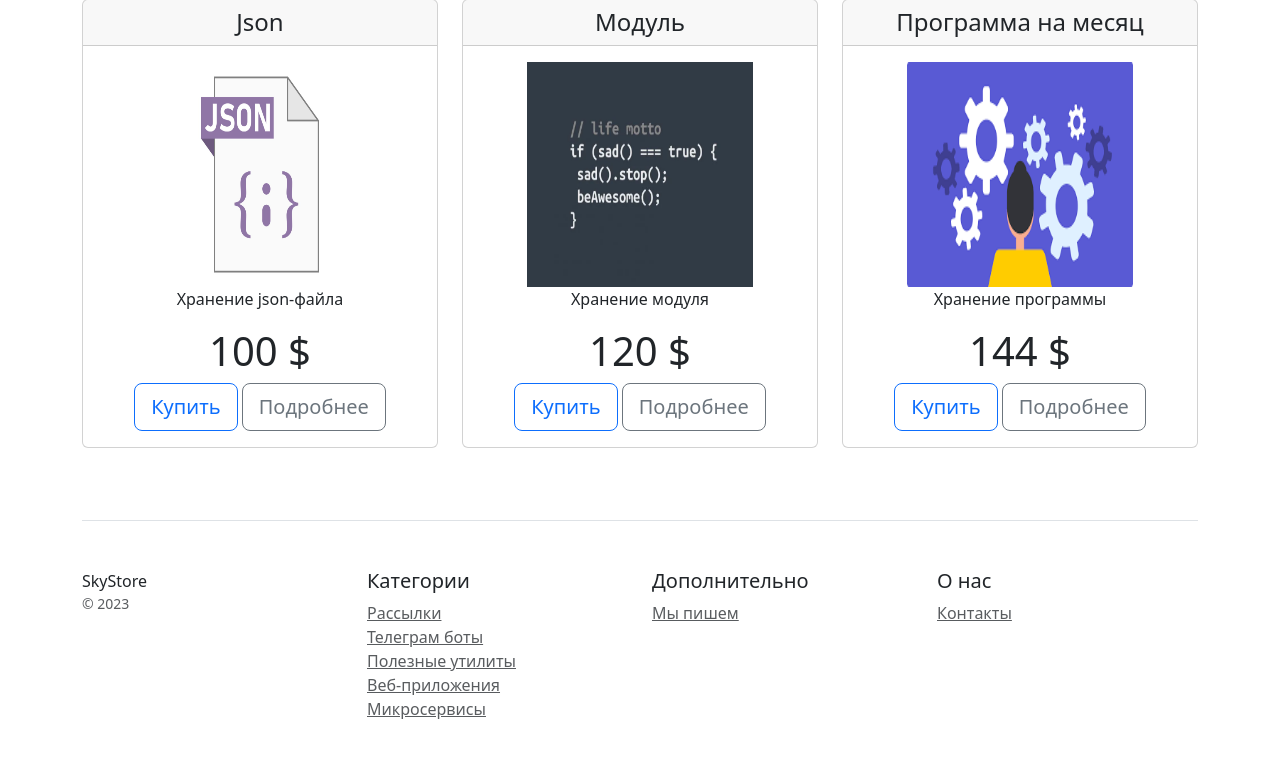
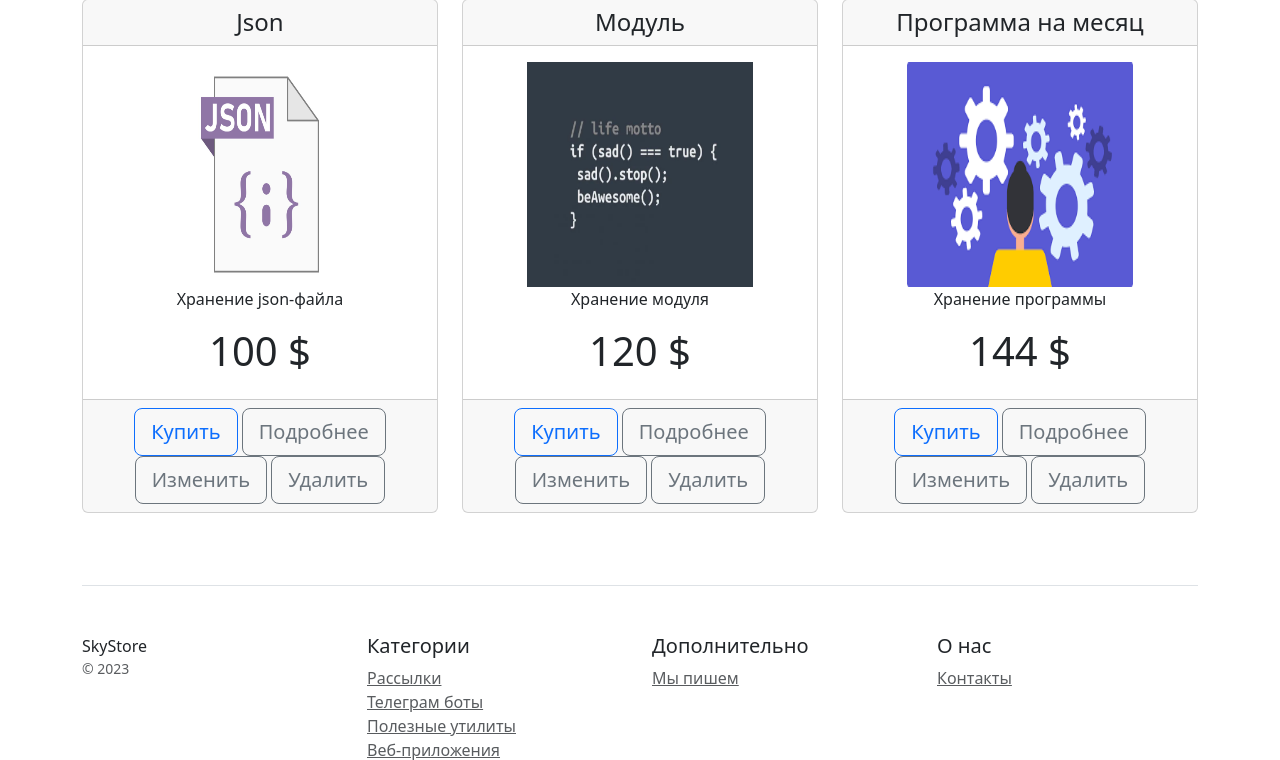
Before and after one commit to jalerron/home_work_19.2, a Django app: page / in a window 1280 px wide. Shown: the part 462-1222 px from the top of the page. Before the commit the page ends 1181 px from the top, so only its background shows below. Run offline with Django 5.2, Linux system fonts and the light colour scheme; data comes from the database, SQL or seed files in the repository; some libraries are stand-ins or nearby versions.

Commit message:
fix card

```diff
--- a/catalog/templates/catalog/includes/inc_cards.html
+++ b/catalog/templates/catalog/includes/inc_cards.html
@@ -10,9 +10,20 @@
             <img src="{{ object.image|mediapath }}" width="70%" height="225"/>
             <p class="card-text">{{ object.description|slice:':100' }}</p>
             <h1 class="text-center card-title pricing-card-title">{{ object.price_for_one }} $</h1>
-            <button type="button" class="btn btn-lg btn-block btn-outline-primary">Купить</button>
-            <a type="button" class="btn btn-lg btn_block btn-outline-secondary"
-               href="{% url 'catalog:product_detail' product_id=object.pk %}">Подробнее</a>
+            <!--            <button type="button" class="btn btn-lg btn-block btn-outline-primary">Купить</button>-->
+            <!--            <a type="button" class="btn btn-lg btn_block btn-outline-secondary"-->
+            <!--               href="{% url 'catalog:product_detail' product_id=object.pk %}">Подробнее</a>-->
+        </div>
+        <div class="card-footer ">
+            <div class="form-inline">
+                <button type="button" class="btn btn-lg btn-block btn-outline-primary">Купить</button>
+                <a type="button" class="btn btn-lg btn_block btn-outline-secondary"
+                   href="{% url 'catalog:product_detail' product_id=object.pk %}">Подробнее</a>
+                <a type="button" class="btn btn-lg btn_block btn-outline-secondary"
+                   href="{% url 'catalog:product_detail' product_id=object.pk %}">Изменить</a>
+                <a type="button" class="btn btn-lg btn_block btn-outline-secondary"
+                   href="{% url 'catalog:product_detail' product_id=object.pk %}">Удалить</a>
+            </div>
         </div>
     </div>
 </div>
```
